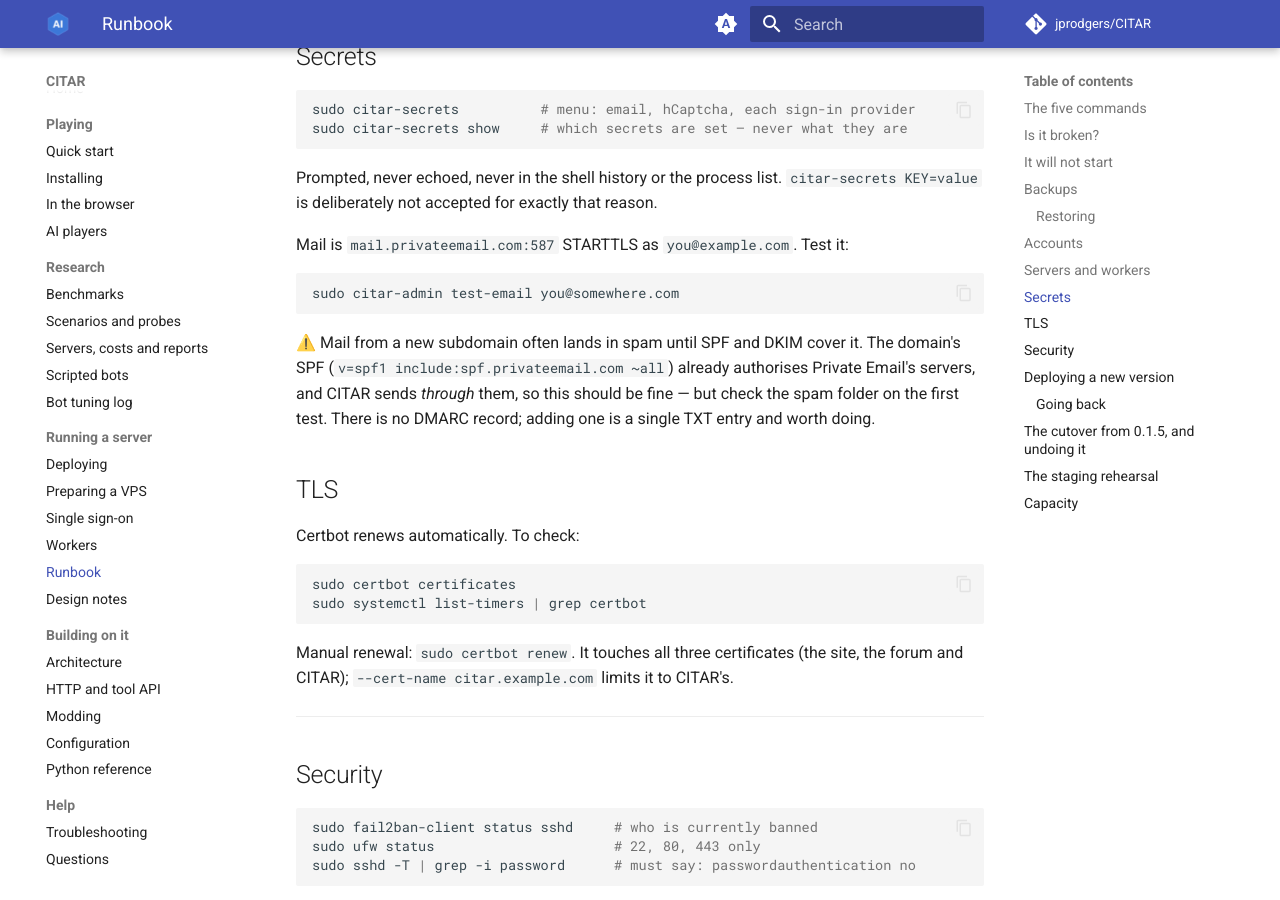
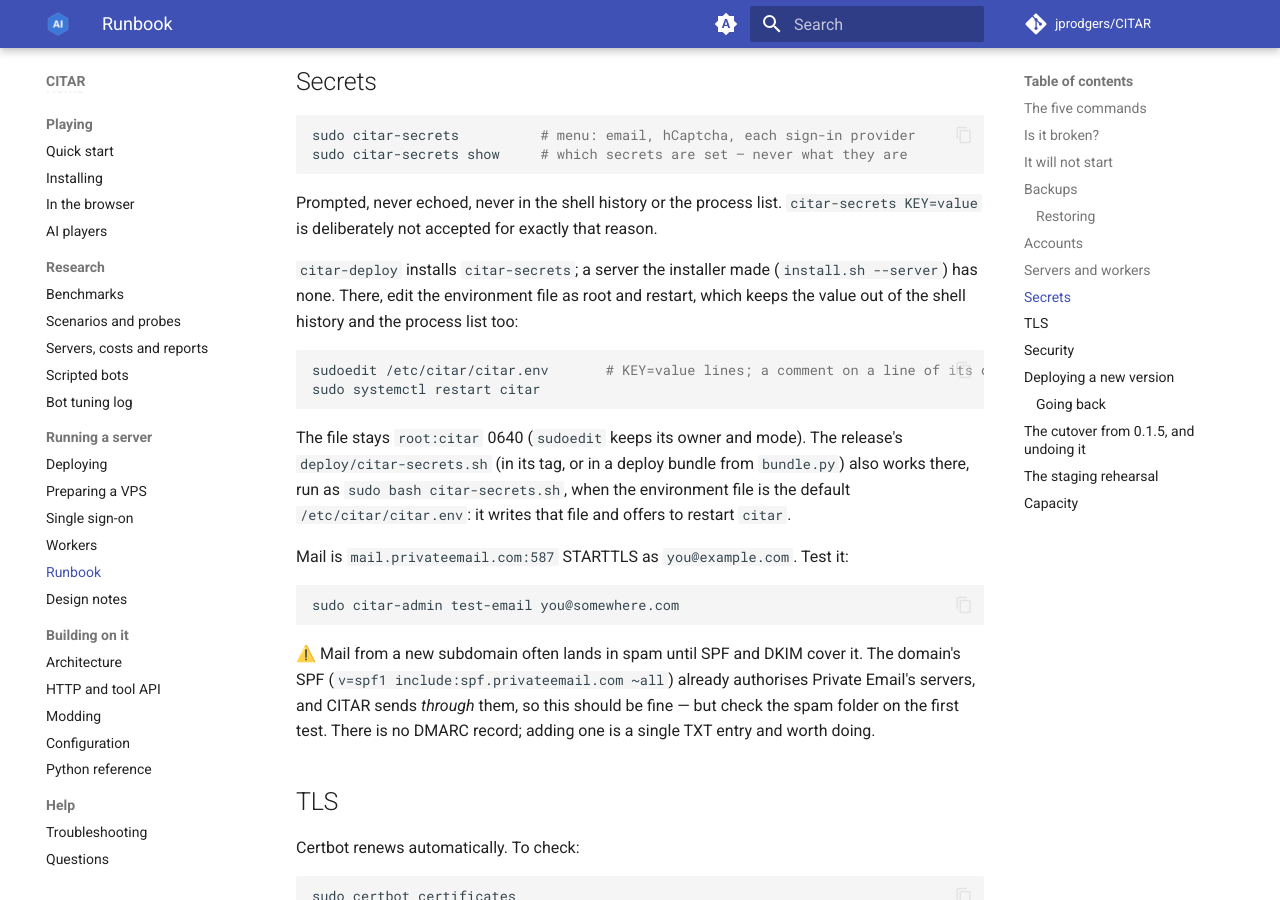
Before and after one commit to jprodgers/CITAR, an MkDocs documentation site: the page built from docs/server/RUNBOOK.md, in a window 1280 px wide and 900 px high, scrolled down 5274 px. Built offline with MkDocs 1.6.1 and Material for MkDocs 9.7.7, drawn with Linux system fonts in a browser that asks for light colours; comment, search, counter and statistics services are not loaded; some of the changed text lies outside the part shown.

Commit message:
docs: create-admin for the first administrator; citar-secrets is citar-deploy's
- DEPLOY, RUNBOOK's cutover, RELEASING step 10 and citar-deploy's closing
  message gave `citar-admin create-user` for the first administrator;
  create-user defaults to --role user. They now give
  `sudo citar-admin create-admin --handle NAME --email you@example.com`,
  as RUNBOOK's Accounts does; so does the CHANGELOG's fresh-database note.
- DEPLOY's release-layout table listed /usr/local/bin/citar-secrets as the
  installer's too; only citar-deploy installs it. It moves to the
  "citar-deploy adds" sentence, and RUNBOOK's Secrets (with OAUTH's first
  use) says how to set a secret on a server the installer made: sudoedit
  the env file and restart, or the release's deploy/citar-secrets.sh.
- The backup timer runs at 03:20 in the box's own time zone, up to 20
  minutes later (OnCalendar without a zone, RandomizedDelaySec=20m), not
  03:20 UTC.

Co-Authored-By: Claude Opus 5.5 <noreply@anthropic.com>

````diff
--- a/docs/server/RUNBOOK.md
+++ b/docs/server/RUNBOOK.md
@@ -89,7 +89,8 @@ did not die: `sudo systemctl restart citar`.
 
 ## Backups
 
-Nightly at 03:20 UTC (`citar-backup.timer`), kept 14 days (`CITAR_BACKUP_KEEP_DAYS`), in
+Nightly at 03:20 in the box's own time zone, up to 20 minutes later (`citar-backup.timer`'s
+`RandomizedDelaySec=20m`), kept 14 days (`CITAR_BACKUP_KEEP_DAYS`), in
 `/var/backups/citar/<UTC time>/`. Every deploy takes one more, with the service stopped, just before it switches.
 
 ```bash
@@ -221,6 +222,18 @@ sudo citar-secrets show     # which secrets are set — never what they are
 
 Prompted, never echoed, never in the shell history or the process list. `citar-secrets KEY=value`
 is deliberately not accepted for exactly that reason.
+
+`citar-deploy` installs `citar-secrets`; a server the installer made (`install.sh --server`) has none. There, edit
+the environment file as root and restart, which keeps the value out of the shell history and the process list too:
+
+```bash
+sudoedit /etc/citar/citar.env       # KEY=value lines; a comment on a line of its own
+sudo systemctl restart citar
+```
+
+The file stays `root:citar` 0640 (`sudoedit` keeps its owner and mode). The release's `deploy/citar-secrets.sh` (in
+its tag, or in a deploy bundle from `bundle.py`) also works there, run as `sudo bash citar-secrets.sh`, when the
+environment file is the default `/etc/citar/citar.env`: it writes that file and offers to restart `citar`.
 
 Mail is `mail.privateemail.com:587` STARTTLS as `you@example.com`. Test it:
 
@@ -365,8 +378,9 @@ not changed). Then it stages, verifies, switches, enables `citar` and `citar-bac
 does. Any failure from the first move on undoes it by itself and exits 1. The downtime includes the staging (about half
 a minute in the rehearsal; a few minutes on a slow box), since the old tree must move before the new venv exists.
 
-Afterwards: `sudo citar-admin create-user ...` for the first administrator, and the host machine's memory figure set
-to 128 MB ([DEPLOY.md](DEPLOY.md#the-unit-and-limits-on-a-small-box)).
+Afterwards: the first administrator, `sudo citar-admin create-admin --handle NAME --email you@example.com` (it asks
+for the password), and the host machine's memory figure set to 128 MB
+([DEPLOY.md](DEPLOY.md#the-unit-and-limits-on-a-small-box)).
 
 `sudo citar-deploy uncutover` undoes it: the service stopped, `/opt/citar` and `/var/lib/citar` moved aside as
 `-<version>-undone-<stamp>` (kept) where the record's archive is there to take their place, 0.1.5's tree and state
````
Also changed, not shown: CHANGELOG.md (+2 -1 lines), docs/server/DEPLOY.md (+12 -10 lines), docs/server/OAUTH.md (+3 -1 lines), packaging/RELEASING.md (+2 -1 lines), 1 other file.
